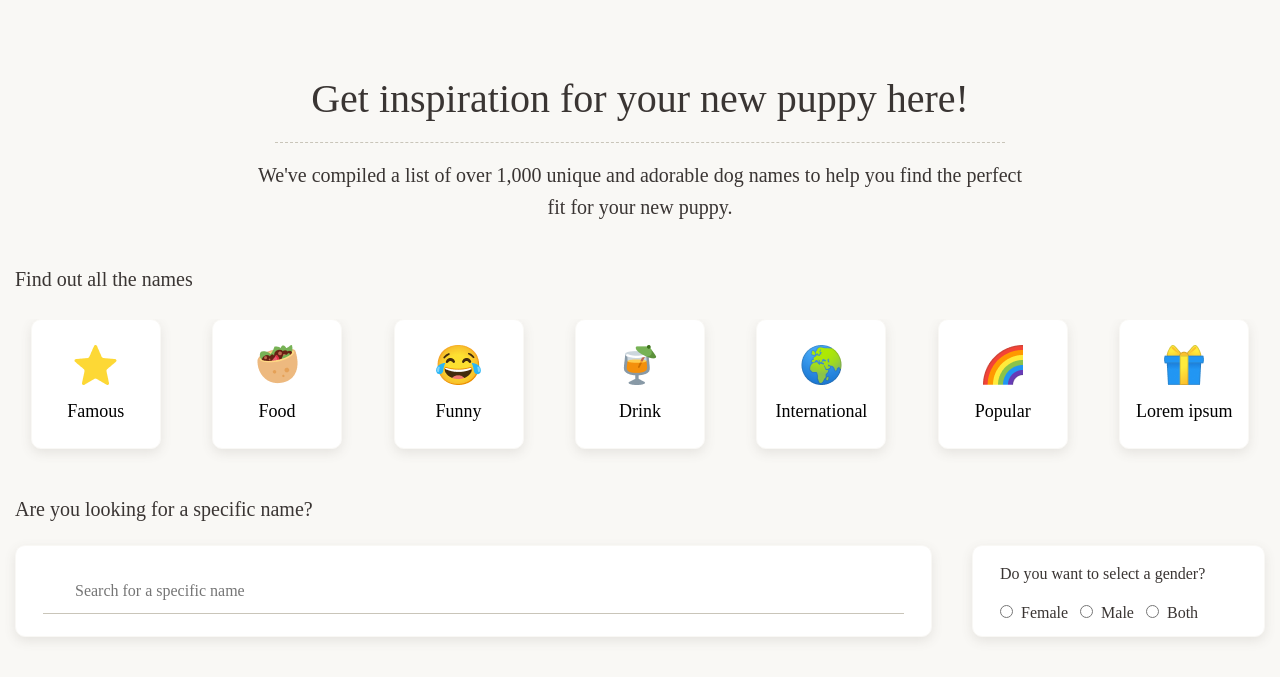
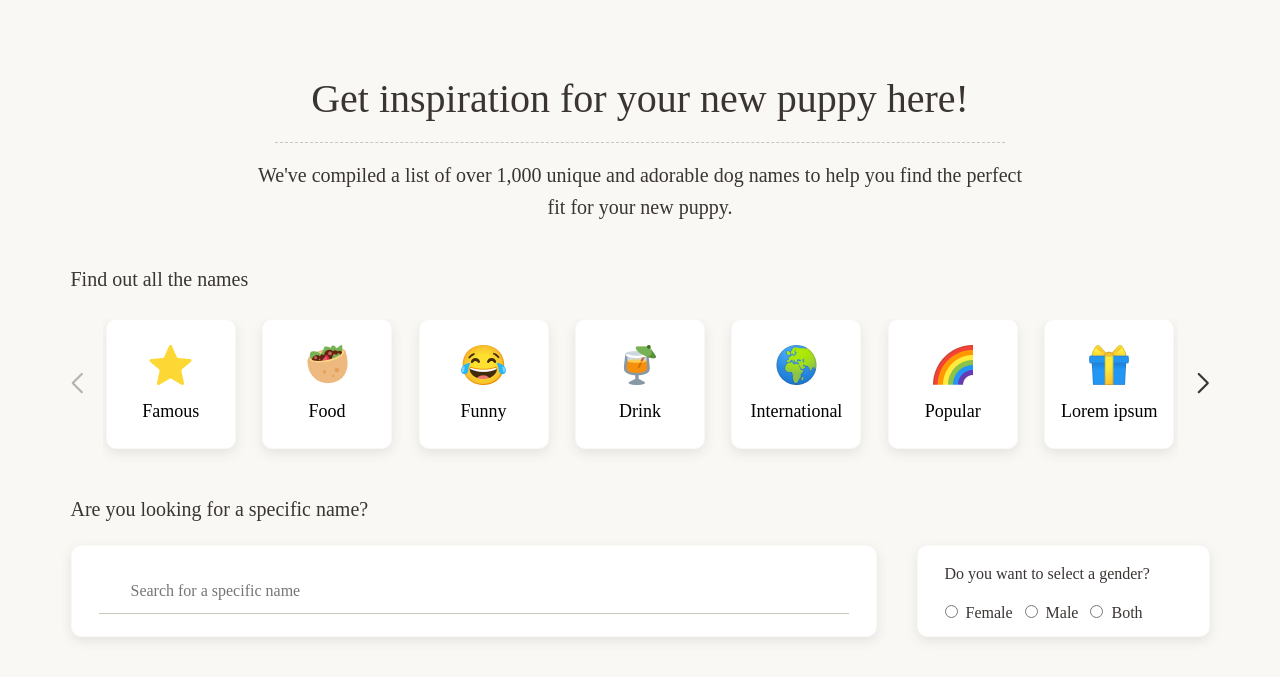
Before and after one commit to Serhii-Piatak-NBS-Lviv/nbs-react-naming-tool, a React (Create React App) app: page / in a window 1280 px wide. Shown: the top 686 px of the page. Built offline with nearby package versions, Linux system fonts and the light colour scheme; a web font is replaced by a local one.

Commit message:
add main container, fix swiper styles, add temporary style file into filter dir

```diff
--- a/src/app/apisimul/filter/name-categories.js
+++ b/src/app/apisimul/filter/name-categories.js
@@ -34,7 +34,12 @@ const restAPI = {
             "id": "some-213-645",
             "icon": "lorem-ipsum-icon.png",
             "title": "Lorem ipsum",
-        }
+        },
+        {
+            "id": "some-213-546",
+            "icon": "drink-icon.png",
+            "title": "Popular-II",
+        },
     ]
 };
 
--- /dev/null
+++ b/src/features/filter/AdditionalStyles.css
@@ -0,0 +1,24 @@
+#filters .swiper {
+    max-width: 1075px;
+    position: static;
+}
+
+#filters .swiper .swiper-button-next,
+#filters .swiper .swiper-button-prev {
+    top: 65px;
+}
+
+#filters .swiper .swiper-button-next {
+    right: -7px;
+}
+
+#filters .swiper .swiper-button-prev {
+    left: -7px;
+}
+
+#filters .swiper .swiper-button-next:after,
+#filters .swiper .swiper-button-prev:after {
+    color: #3A3533;
+    font-weight: 600;
+    font-size: 20px;
+}
--- a/src/features/filter/Filter.jsx
+++ b/src/features/filter/Filter.jsx
@@ -7,6 +7,8 @@ import SectionHeader from './SectionHeader';
 import SwiperWithFilters from './SwiperWithFilters';
 import GenderSelection from './GenderSelection';
 import SearchInput from './SearchInput';
+
+import './AdditionalStyles.css';
 
 /**
 * @restAPI  - list of name categories will come from
@@ -22,6 +24,7 @@ const Filter = () => {
     const { t } = useTranslation();
 
     const [defaultTheme, overrideTheme, isThemeOverriden] = useThemify('filters');
+    const [mainContainer, overrideMainContainer, isMainContainerOverriden] = useThemify('filters-container');
     const [bottomFilter, overrideBottomFilter, isBottomFilterThemeOverriden] = useThemify('bottom-filter-wrapper');
 
     return(
@@ -29,6 +32,10 @@ const Filter = () => {
             { [defaultTheme]: true },
             { [overrideTheme]: isThemeOverriden }
         )} id="filters">
+            <div className={cx(
+                { [mainContainer]: true },
+                { [overrideMainContainer]: isMainContainerOverriden }
+            )}>
                 <SectionHeader
                     title={t('filter header - get inspiration')}
                     subTitle={t('filter subtitle - we compiled a list')}
@@ -55,6 +62,7 @@ const Filter = () => {
                     />
                 </div>
             </div>
+        </div>
     )
 };
 
--- a/src/features/filter/SwiperWithFilters.jsx
+++ b/src/features/filter/SwiperWithFilters.jsx
@@ -18,25 +18,33 @@ const SwiperWithFilters = ({title, restAPI}) => {
     const dispatch = useDispatch();
 
     const [mainTitle, overrideTitle, isMainTitleOverriden] = useThemify('filters-categories-title');
+    const [swiperWrapper, overrideSwiperWrapper, isSwiperWrapperOverriden] = useThemify('filters-swiper-wrapper');
+
+    const numOfSlides = restAPI.list.length > 7 ? 7 : restAPI.list.length;
+    const isScrollbar = window.innerWidth > 780 ? false : { draggable: true };
 
     const handleFilter = (category) => {
         dispatch(setSelectedCategory(category));
     }
 
   return (
-    <div>
+    <>
         <h3 className={cx(
             { [mainTitle]: true },
             { [overrideTitle]: isMainTitleOverriden }
         )}>
             {title}
         </h3>
+        <div className={cx(
+            { [swiperWrapper]: true },
+            { [overrideSwiperWrapper]: isSwiperWrapperOverriden }
+        )}>
             <Swiper
                 modules={[Navigation, Scrollbar, A11y]}
                 spaceBetween={20}
-            slidesPerView={7}
                 navigation
-            scrollbar={{ draggable: true }}>
+                slidesPerView={numOfSlides}
+                scrollbar={isScrollbar}>
                 {
                     restAPI.list.map((category, index) => {
                         return (
@@ -49,6 +57,7 @@ const SwiperWithFilters = ({title, restAPI}) => {
                 <SelectedFilters handleFilter={handleFilter}/>
             </Swiper>
         </div>
+    </>
   )
 }
 
--- a/src/themes.js
+++ b/src/themes.js
@@ -11,7 +11,12 @@ export const themes = {
             'backgroundColor': '#F9F8F5',
             "border": 'none',
             'textAlign': 'center',
+        },
+
+        'filters-container':{
             'padding': '40px 15px',
+            'maxWidth': '1139px',
+            'margin': '0 auto',
         },
 
         "filters-title": {
@@ -44,6 +49,11 @@ export const themes = {
             'margin': '0 auto',
         },
 
+        "filters-swiper-wrapper": {
+            'position': 'relative',
+            'margin': '0 auto'
+        },
+
         "filters-categories-title": {
             'backgroundColor': 'transparent',
             'color': '#3A3533',
@@ -59,7 +69,7 @@ export const themes = {
             'boxSizing': 'border-box',
             'cursor': 'pointer',
             'padding': '25px 0',
-            'margin': 'auto',
+            'margin': '0 auto',
             'height': '130px',
             'width': '130px',
             'display': 'flex',
```
Also changed, not shown: src/features/filter/SearchInput.jsx (+4 -4 lines). Lines whose indentation alone changed are shown as unchanged.
